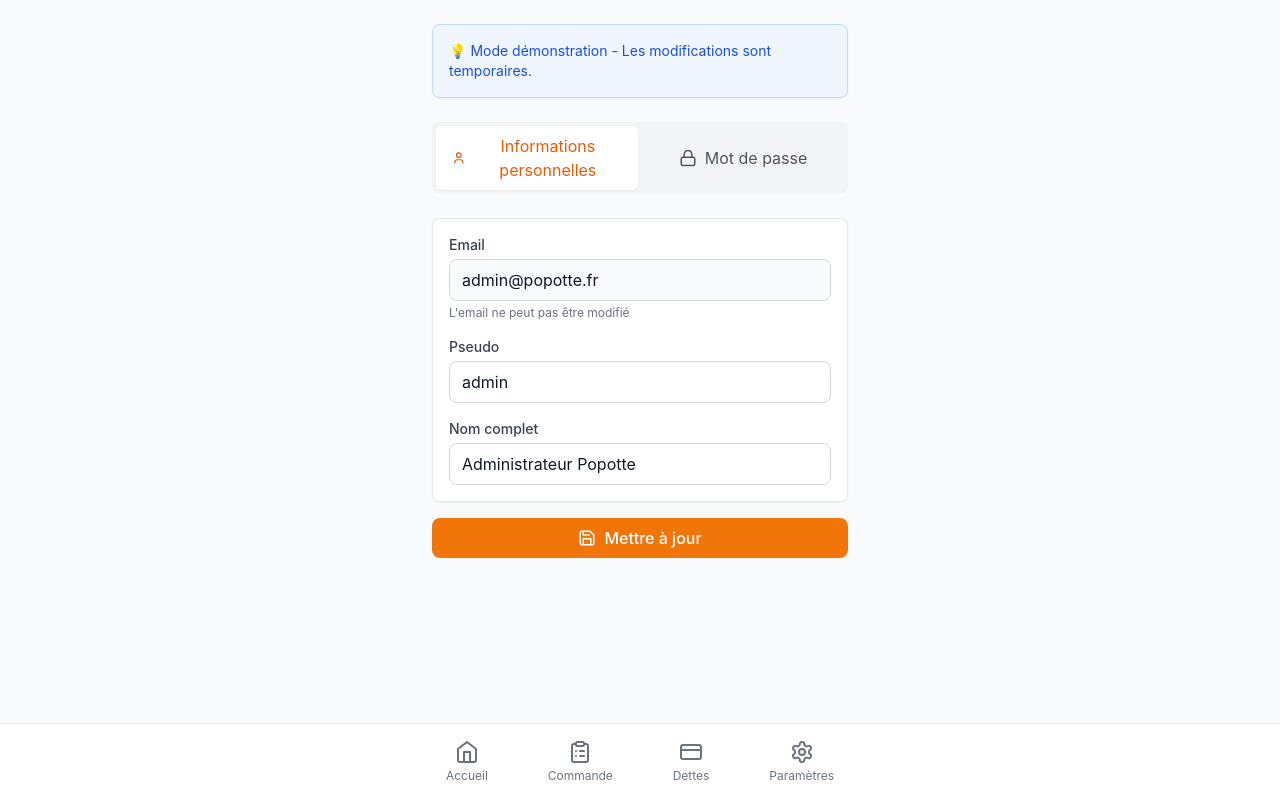
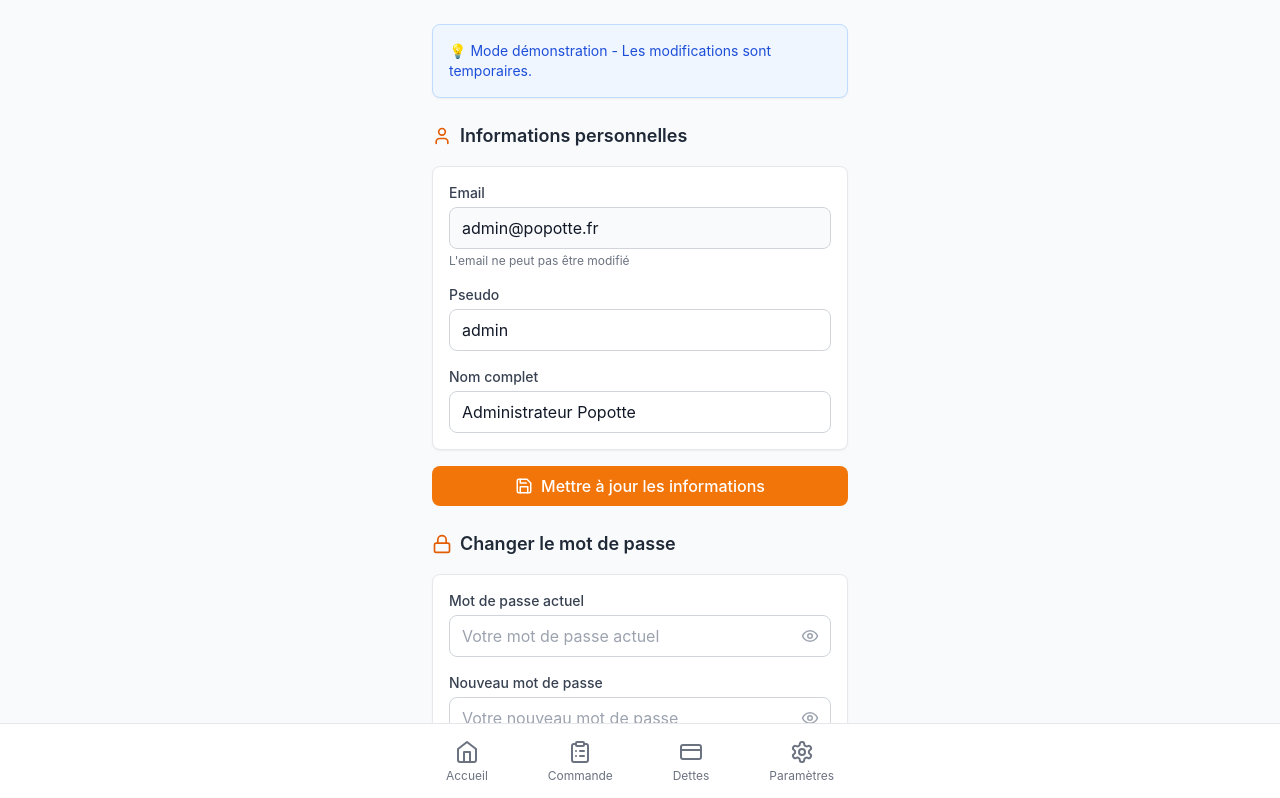
Before and after one commit to TheBatMarch/popotte, a React (Vite) app: page /profile in a window 1280 px wide. Shown: the top 798 px of the page. Built offline with nearby package versions, Linux system fonts and the light colour scheme.

Commit message:
Simplifier la page Mon profil sans onglets

```diff
--- a/src/pages/Profile.tsx
+++ b/src/pages/Profile.tsx
@@ -4,7 +4,6 @@ import { Eye, EyeOff, Save, User, Lock } from 'lucide-react'
 
 export function Profile() {
   const { profile, updateProfile, changePassword } = useAuth()
-  const [activeTab, setActiveTab] = useState<'profile' | 'password'>('profile')
 
   // États pour le profil
   const [fullName, setFullName] = useState(profile?.full_name || '')
@@ -79,34 +78,13 @@ export function Profile() {
         </p>
       </div>
 
-      {/* Onglets */}
-      <div className="flex space-x-1 bg-gray-100 p-1 rounded-lg">
-        <button
-          onClick={() => setActiveTab('profile')}
-          className={`flex-1 flex items-center justify-center space-x-2 py-2 px-4 rounded-md transition-colors ${
-            activeTab === 'profile'
-              ? 'bg-white text-primary-600 shadow-sm'
-              : 'text-gray-600 hover:text-gray-800'
-          }`}
-        >
-          <User size={18} />
-          <span>Informations personnelles</span>
-        </button>
-        <button
-          onClick={() => setActiveTab('password')}
-          className={`flex-1 flex items-center justify-center space-x-2 py-2 px-4 rounded-md transition-colors ${
-            activeTab === 'password'
-              ? 'bg-white text-primary-600 shadow-sm'
-              : 'text-gray-600 hover:text-gray-800'
-          }`}
-        >
-          <Lock size={18} />
-          <span>Mot de passe</span>
-        </button>
-      </div>
+      {/* Informations personnelles */}
+      <div className="space-y-4">
+        <div className="flex items-center space-x-2 mb-4">
+          <User size={20} className="text-primary-600" />
+          <h2 className="text-lg font-semibold text-gray-800">Informations personnelles</h2>
+        </div>
 
-      {/* Contenu des onglets */}
-      {activeTab === 'profile' ? (
         <form onSubmit={handleProfileSubmit} className="space-y-4">
           {profileMessage && (
             <div className={`p-4 rounded-lg ${
@@ -174,10 +152,18 @@ export function Profile() {
             className="w-full btn-primary disabled:opacity-50 flex items-center justify-center space-x-2"
           >
             <Save size={18} />
-            <span>{profileLoading ? 'Mise à jour...' : 'Mettre à jour'}</span>
+            <span>{profileLoading ? 'Mise à jour...' : 'Mettre à jour les informations'}</span>
           </button>
         </form>
-      ) : (
+      </div>
+
+      {/* Changement de mot de passe */}
+      <div className="space-y-4">
+        <div className="flex items-center space-x-2 mb-4">
+          <Lock size={20} className="text-primary-600" />
+          <h2 className="text-lg font-semibold text-gray-800">Changer le mot de passe</h2>
+        </div>
+
         <form onSubmit={handlePasswordSubmit} className="space-y-4">
           {passwordMessage && (
             <div className={`p-4 rounded-lg ${
@@ -287,7 +273,7 @@ export function Profile() {
             <span>{passwordLoading ? 'Modification...' : 'Modifier le mot de passe'}</span>
           </button>
         </form>
-      )}
+      </div>
     </div>
   )
 }
```
